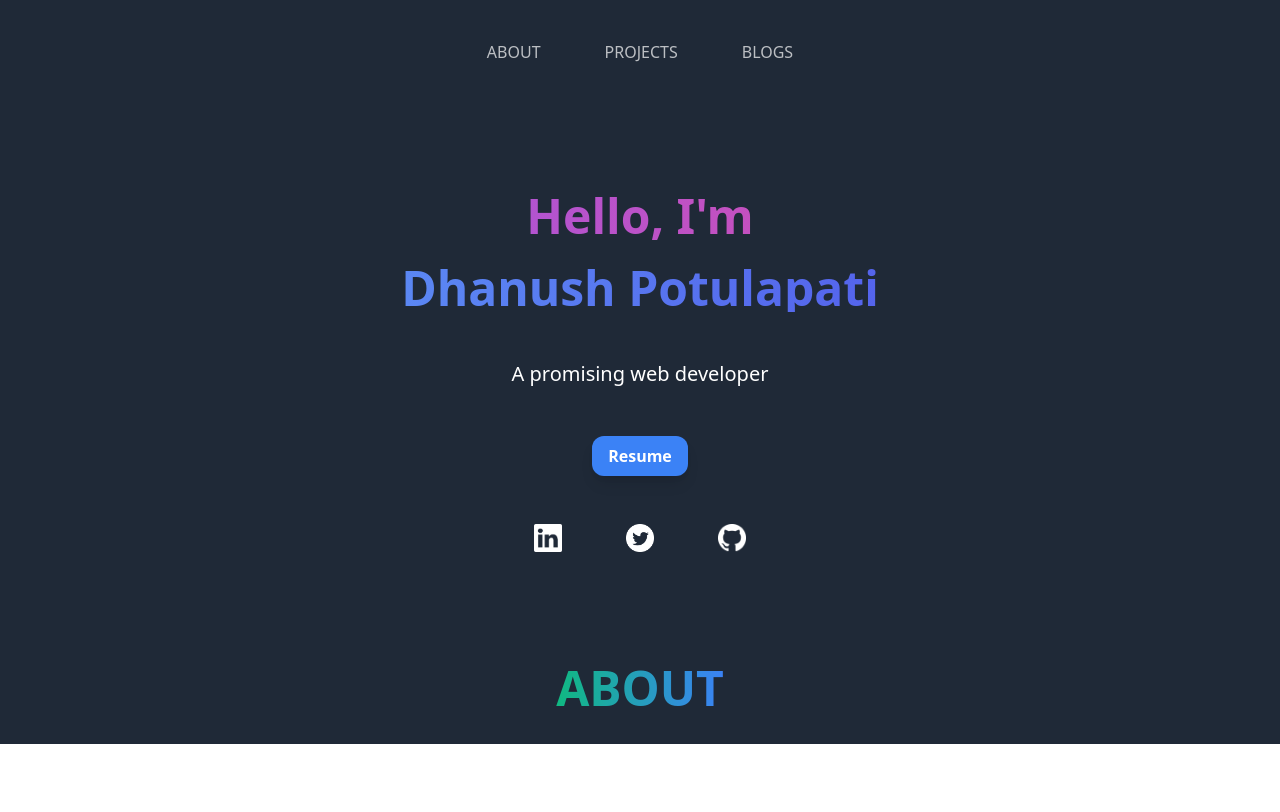
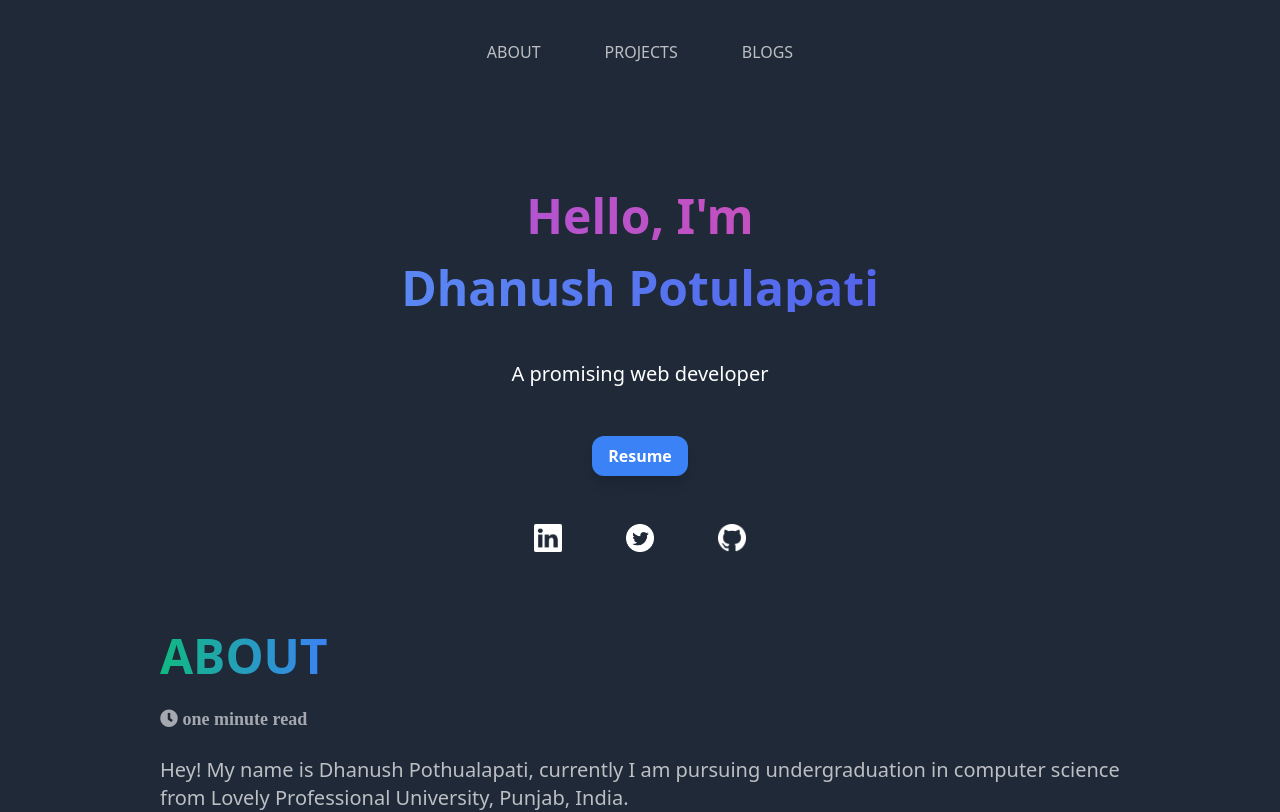
Before and after one commit to Dhanushreddy09/portfolio, a Vue app: page / in a window 1280 px wide. Built offline with nearby package versions, Linux system fonts and the light colour scheme; a small style sheet from the web is missing.

Commit message:
page check

```diff
--- a/src/components/Navbar.vue
+++ b/src/components/Navbar.vue
@@ -43,11 +43,18 @@
  </ul>
  </div>
 </div>
-<div class="text-center py-8">
+  <div class="w-3/4 m-auto">
   <span id="about" class=" font-black bg-clip-text text-transparent bg-gradient-to-r from-green-500  to-blue-500 text-5xl">ABOUT</span>
+  <br/>
+  <br/>
+  <i class="fa fa-clock text-white text-lg text-opacity-60" aria-hidden="true"> one minute read</i>
+  <br/>
+  <br/>
+  <p class="text-white text-xl text-opacity-70 text-left">Hey! My name is Dhanush Pothualapati, currently I am pursuing undergraduation in computer science from Lovely
+    Professional University, Punjab, India.
+  </p>
 </div>
 </div>
-
 </template>
 <script>
 import linkedinimage from '../../assets/NicePng_linkedin-logo-png_233614.png'
```
